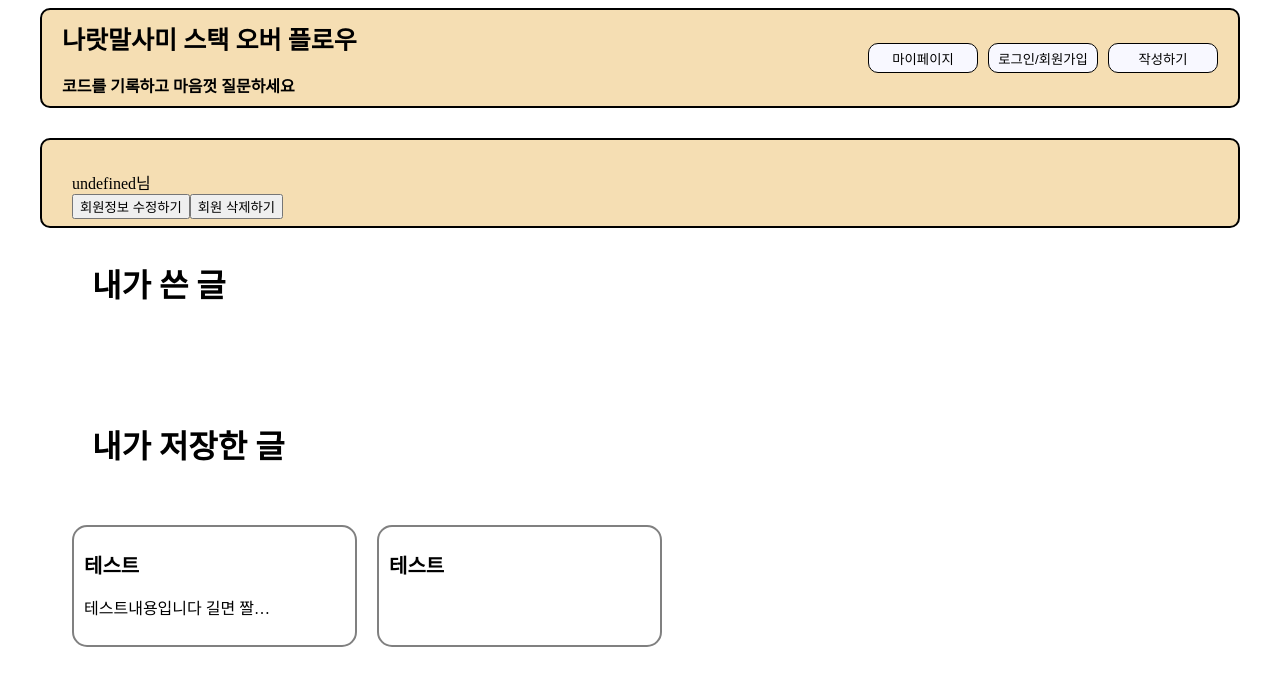
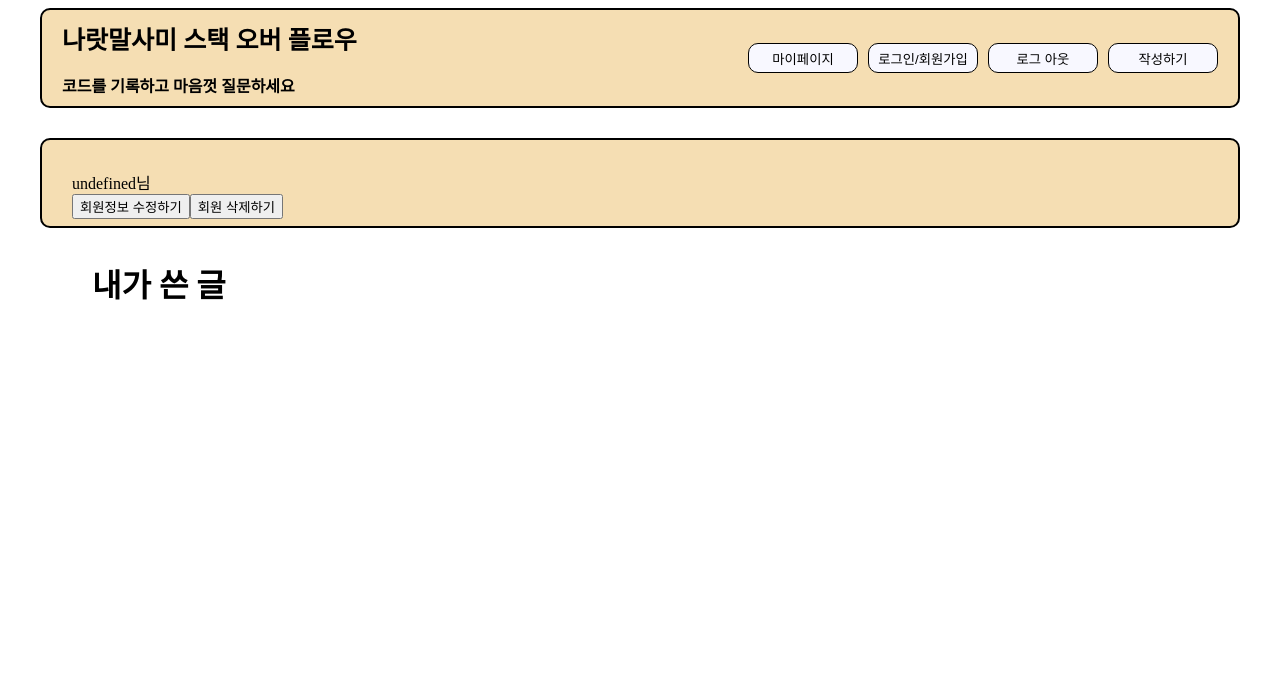
Before and after one commit to kasucco/hanghaeweek6front, a React (Create React App) app: page /members/login/1 in a window 1280 px wide. Shown: the top 686 px of the page. Built offline with nearby package versions, Linux system fonts and the light colour scheme; the HTML template or start-up script is replaced by a standard one.

Commit message:
메인페이지 버튼 수정

```diff
--- a/src/pages/mypage/Mycard.js
+++ b/src/pages/mypage/Mycard.js
@@ -44,7 +44,7 @@ const Mycard = () => {
             })}
         </GridUl>
       </TextAll>
-      <BoxTitle>내가 저장한 글</BoxTitle>
+      {/* <BoxTitle>내가 저장한 글</BoxTitle>
       <TextAll>
         <GridUl>
           <MyBox>
@@ -53,9 +53,22 @@ const Mycard = () => {
           </MyBox>
           <MyBox>
             <TextSize>테스트</TextSize>
+            <TextSizeP>테스트내용입니다 길면 짤려야해요 </TextSizeP>
+          </MyBox>
+          <MyBox>
+            <TextSize>테스트</TextSize>
+            <TextSizeP>테스트내용입니다 길면 짤려야해요 </TextSizeP>
+          </MyBox>
+          <MyBox>
+            <TextSize>테스트</TextSize>
+            <TextSizeP>테스트내용입니다 길면 짤려야해요 </TextSizeP>
+          </MyBox>
+          <MyBox>
+            <TextSize>테스트</TextSize>
+            <TextSizeP>테스트내용입니다 길면 짤려야해요 </TextSizeP>
           </MyBox>
         </GridUl>
-      </TextAll>
+      </TextAll> */}
     </LayoutTop>
   );
 };
@@ -87,6 +100,7 @@ const TextSizeP = styled.p`
 
 const TextAll = styled.div`
   display: flex;
+  margin: 0 auto;
   /* background-color: blue; */
 `;
 
--- a/src/shared/Header.js
+++ b/src/shared/Header.js
@@ -52,6 +52,7 @@ function Header() {
           >
             로그인/회원가입
           </Button>
+          <Button>로그 아웃</Button>
           <Button
             onClick={(event) => {
               event.stopPropagation();
```
